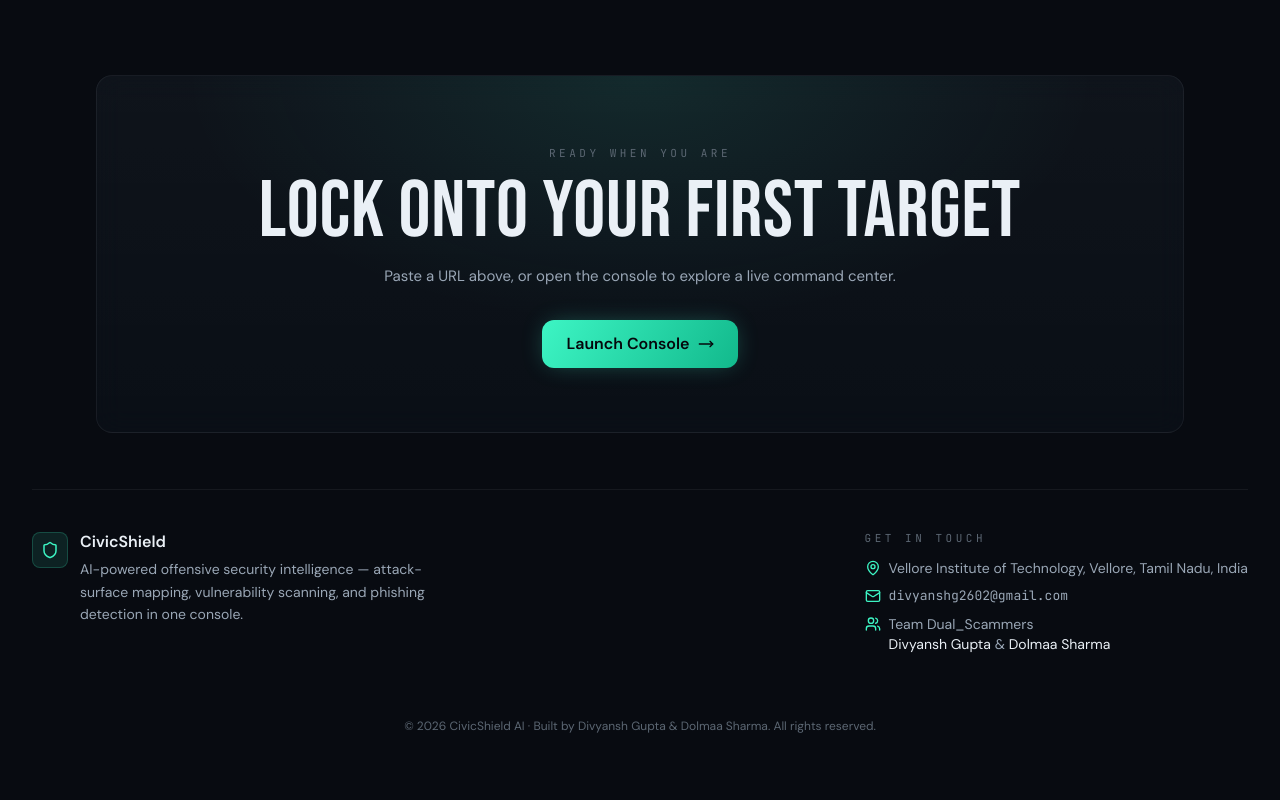
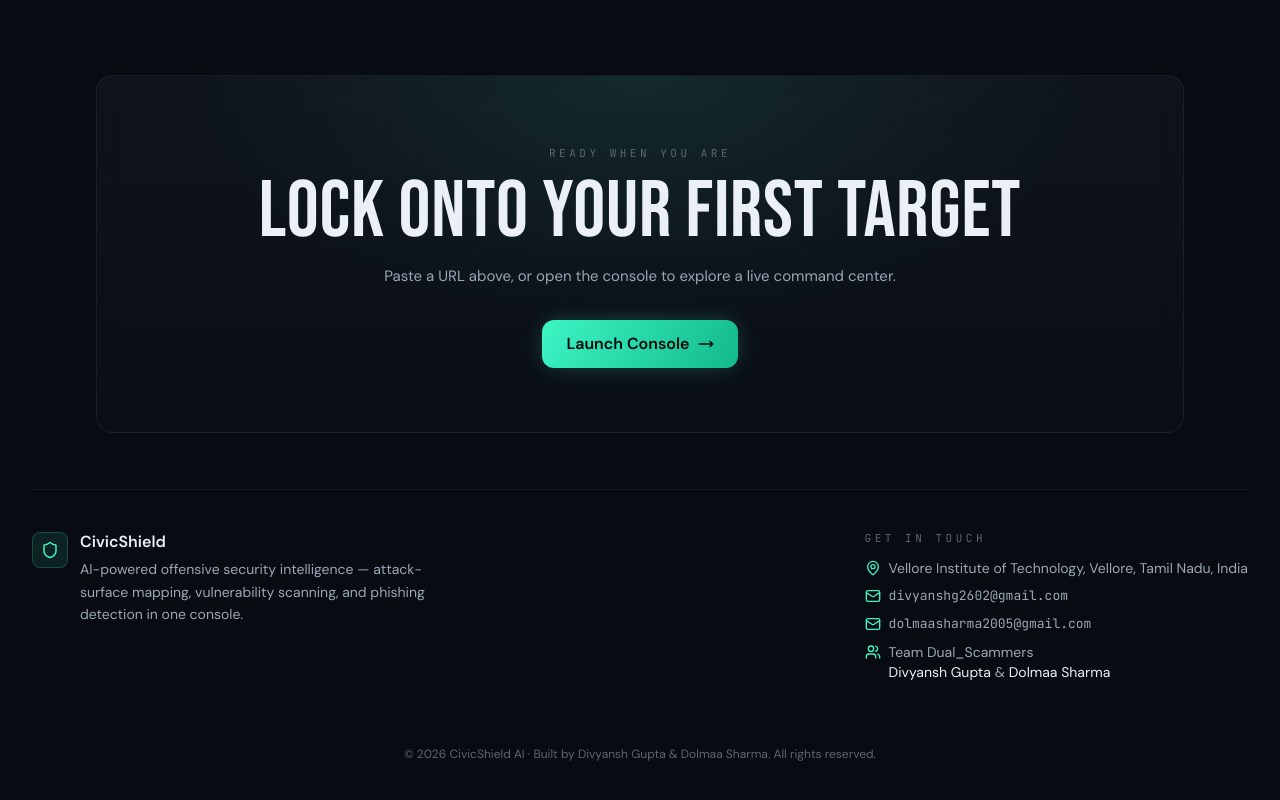
Before and after one commit to Divyansh2602/CivicShield_full, a Next.js app in the folder frontend/: page / in a window 1280 px wide. Shown: the part 1687-2487 px from the top of the page. Before the commit the page ends 2461 px from the top, so only its background shows below. Built offline with nearby package versions, Linux system fonts and the light colour scheme; no server answers.

Commit message:
Add Dolmaa Sharma's email to the CivicShield footer

```diff
--- a/frontend/app/page.tsx
+++ b/frontend/app/page.tsx
@@ -377,6 +377,10 @@ export default function Home() {
                   <Mail className="w-4 h-4 text-signal" />
                   <span className="font-mono text-[13px]">divyanshg2602@gmail.com</span>
                 </div>
+                <div className="flex items-center gap-2">
+                  <Mail className="w-4 h-4 text-signal" />
+                  <span className="font-mono text-[13px]">dolmaasharma2005@gmail.com</span>
+                </div>
                 <div className="flex items-start gap-2">
                   <Users className="w-4 h-4 text-signal mt-0.5" />
                   <span>
```
